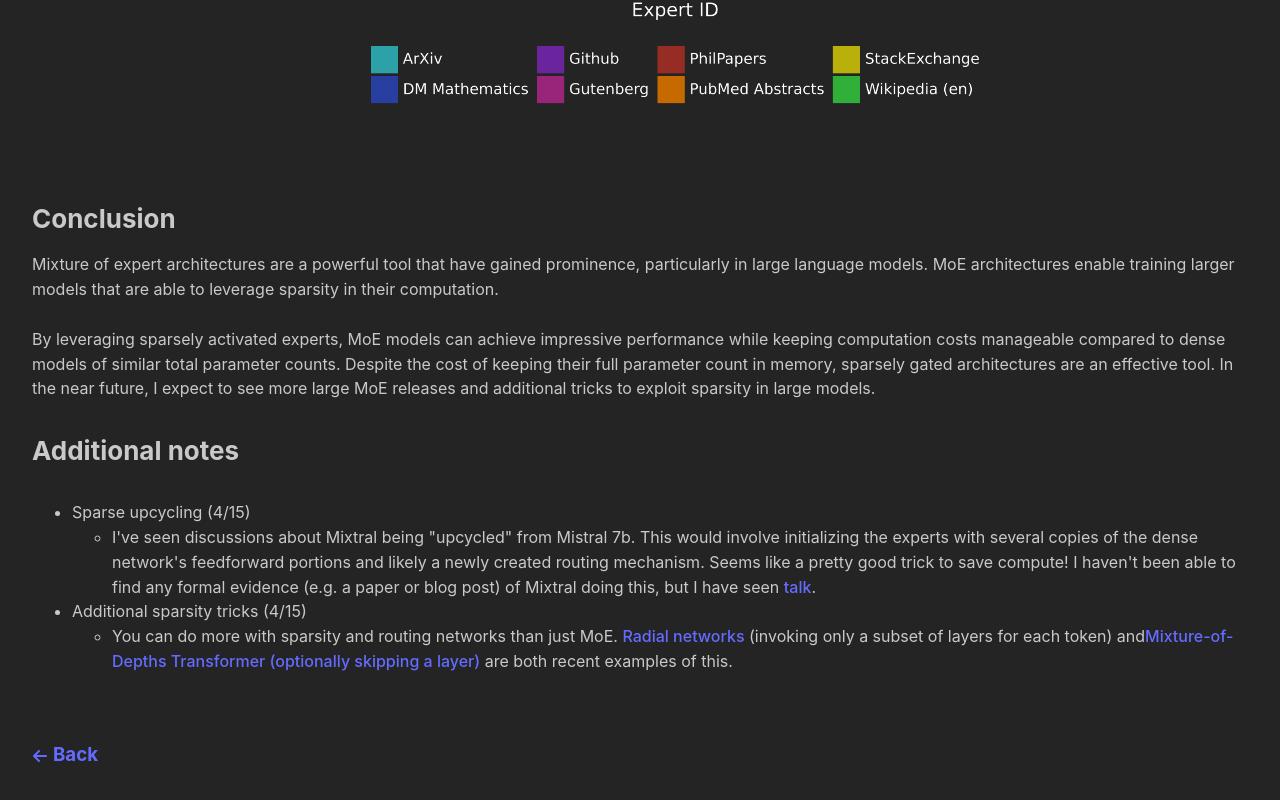
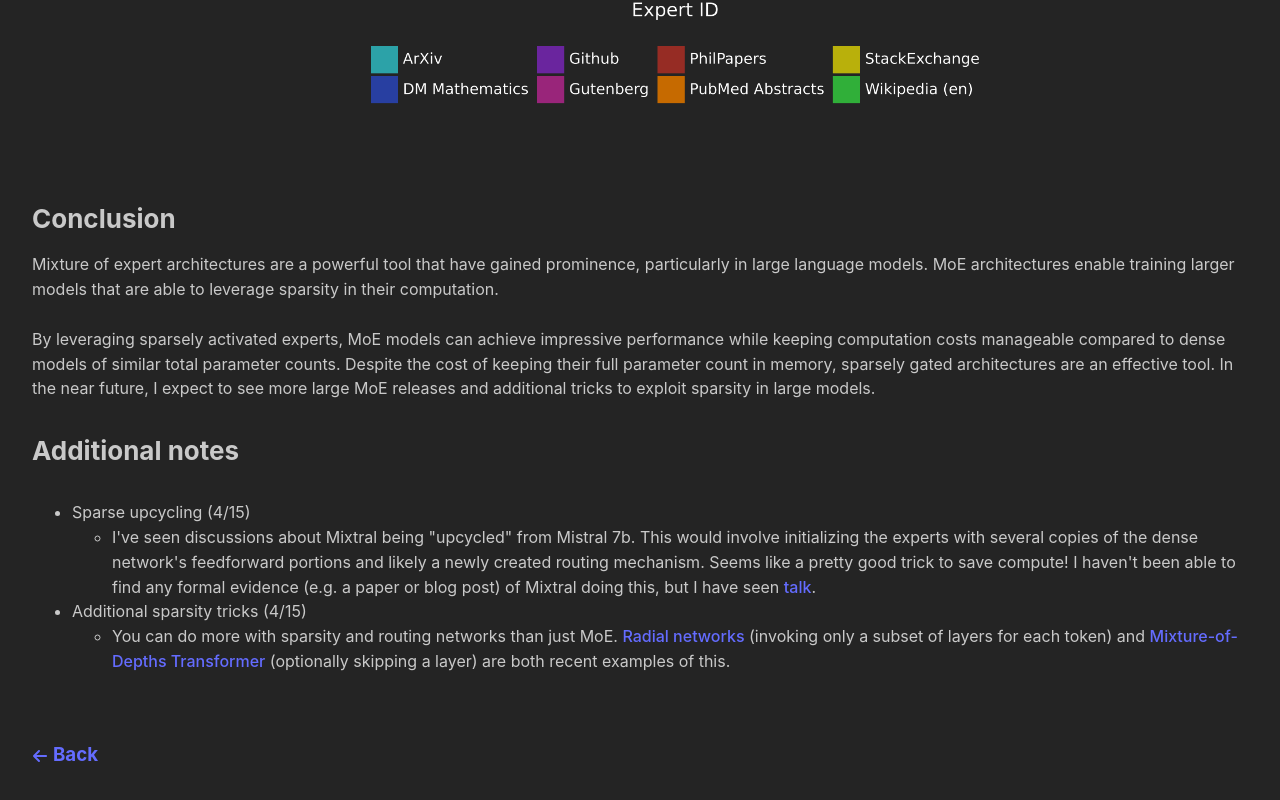
Before and after one commit to dtschleckser/dtschleckser.github.io, a React app: page /mixture-of-experts-intro in a window 1280 px wide. Shown: the part 6131-6931 px from the top of the page. Built offline with nearby package versions, Linux system fonts and the light colour scheme; the HTML template or start-up script is replaced by a standard one.

Commit message:
fix additional typo

```diff
--- a/src/pages/MixtureOfExperts.jsx
+++ b/src/pages/MixtureOfExperts.jsx
@@ -364,8 +364,8 @@ function MixtureOfExperts() {
               <ul>
                 <li>
                   You can do more with sparsity and routing networks than just MoE. {' '}
-                  <a href="https://arxiv.org/pdf/2404.04900.pdf">Radial networks</a> (invoking only a subset of layers for each token) and
-                  <a href="https://arxiv.org/pdf/2404.02258.pdf">Mixture-of-Depths Transformer (optionally skipping a layer)</a> are both
+                  <a href="https://arxiv.org/pdf/2404.04900.pdf">Radial networks</a> (invoking only a subset of layers for each token) and {' '}
+                  <a href="https://arxiv.org/pdf/2404.02258.pdf">Mixture-of-Depths Transformer</a> (optionally skipping a layer) are both
                   recent examples of this.
                 </li>
               </ul>
```
